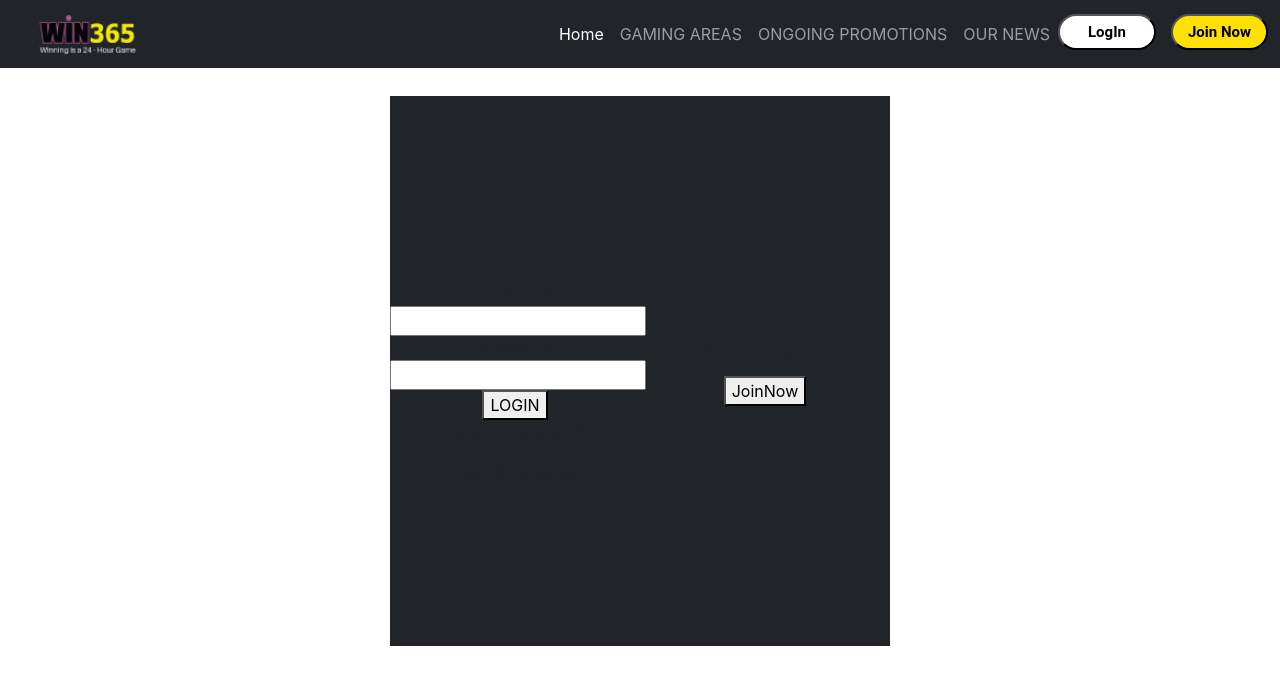
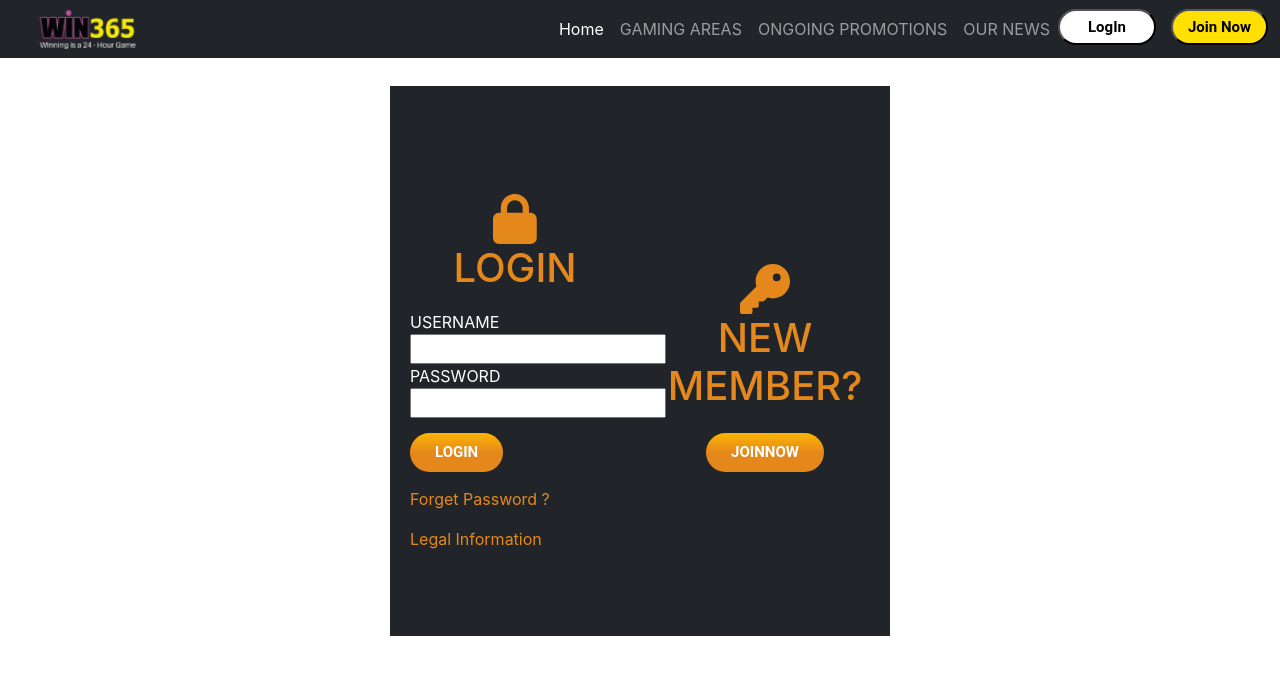
Before and after one commit to techenablers/project-1, a React (Create React App) app in the folder golden_berry/: page / in a window 1280 px wide. Both pictures are taken after a click on the button "LogIn". Shown: the top 684 px of the page. Built offline with nearby package versions, Linux system fonts and the light colour scheme.

Commit message:
model with icon

```diff
--- a/golden_berry/package.json
+++ b/golden_berry/package.json
@@ -3,6 +3,7 @@
   "version": "0.1.0",
   "private": true,
   "dependencies": {
+    "@fortawesome/fontawesome-svg-core": "^6.5.2",
     "@fortawesome/free-brands-svg-icons": "^6.5.2",
     "@fortawesome/free-regular-svg-icons": "^6.5.2",
     "@fortawesome/free-solid-svg-icons": "^6.5.2",
--- a/golden_berry/src/NavHeader.js
+++ b/golden_berry/src/NavHeader.js
@@ -19,9 +19,7 @@ const NavHeader = (props) => {
     <div>
       <nav className="navbar navbar-expand-lg navbar-dark bg-dark">
         <div className="container-fluid">
-          <a className="navbar-brand" href="#">
-            <img src={logo} alt="logo" width="150px" />
-          </a>
+          <img src={logo} alt="logo" width="150px" />
           <button
             className="navbar-toggler"
             type="button"
--- a/golden_berry/src/components/LogIn.js
+++ b/golden_berry/src/components/LogIn.js
@@ -1,4 +1,9 @@
 import React from "react";
+import "../styles/porfile-page.css";
+import { FontAwesomeIcon } from "@fortawesome/react-fontawesome";
+// import { faHouse } from '@awesome.me/kit-KIT_CODE/icons/classic/solid'
+import { faLock } from "@fortawesome/free-solid-svg-icons";
+import { faKey } from "@fortawesome/free-solid-svg-icons";
 
 const LogIn = () => {
   return (
@@ -12,20 +17,43 @@ const LogIn = () => {
       }}
     >
       <div className="col-12 col-lg-6 col-md-6 col-sm-6">
-        <h3>LogIn</h3>
-        <form>
-          <label>USERNAME </label>
+        <FontAwesomeIcon icon={faLock} style={{ color: "#E5881B",fontSize: '50px' }} />
+        <h1 style={{ color: "#E5881B " }}>LOGIN</h1>
+        <form
+          style={{
+            textAlign: "left",
+            marginLeft: "20px",
+            position: "relative",
+            top: "10PX",
+          }}
+        >
+          <label style={{ color: "#fff" }}>USERNAME </label>
           <input type="text" />
-          <label>PASSWORD </label>
+          <label style={{ color: "#fff" }}>PASSWORD </label>
           <input type="text" />
-          <button>LOGIN</button>
+          <button className="join-now">LOGIN</button>
         </form>
-        <p>Forget Password ?</p>
-        <p>Legal Information</p>
+        <div
+          style={{
+            alignSelf: "left",
+            position: "relative",
+            textAlign: "left",
+            top: "40px",
+            marginLeft: "20px",
+            color: "#E5881B",
+          }}
+        >
+          <p>Forget Password ?</p>
+          <p>Legal Information</p>
+        </div>
       </div>
       <div className="col-12 col-lg-6 col-md-6 col-sm-6">
-        <h3>NEW MEMBER?</h3>
-        <button> JoinNow</button>
+        <FontAwesomeIcon
+          icon={faKey}
+          style={{ color: "#E5881B", fontSize: '50px' }}
+        />
+        <h1 style={{ color: "#E5881B " }}>NEW MEMBER?</h1>
+        <button className="join-now"> JoinNow</button>
       </div>
     </div>
   );
--- a/golden_berry/src/styles/porfile-page.css
+++ b/golden_berry/src/styles/porfile-page.css
@@ -48,3 +48,25 @@
   /* position: relative; */
   /* right: 10px; */
 }
+
+.join-now {
+  position: relative;
+  top:15px;
+  font-family: "Roboto";
+  text-transform: uppercase;
+  font-weight: 600;
+  background: rgb(252, 181, 3);
+  background: linear-gradient(
+    180deg,
+    rgb(252, 181, 3) 0%,
+    rgba(229, 136, 27, 1) 50%
+  ); /* Gradient background */
+  font-size: 15px;
+  color: #fff;
+  padding: 8px 25px;
+  text-align: center;
+  border-radius: 50px;
+  border: none;
+  text-decoration: none;
+  margin: 0 auto;
+}
```
Also changed, not shown: 1 other file (tests, documents, lock files or other folders).
